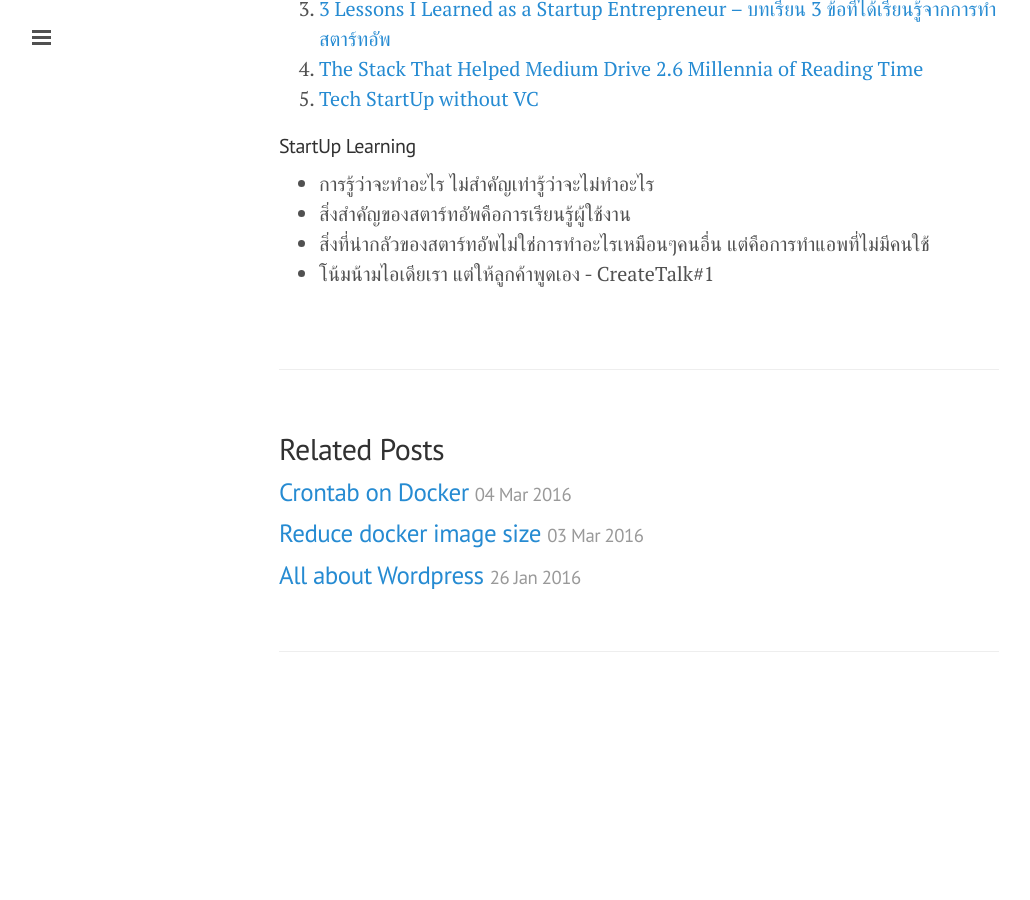
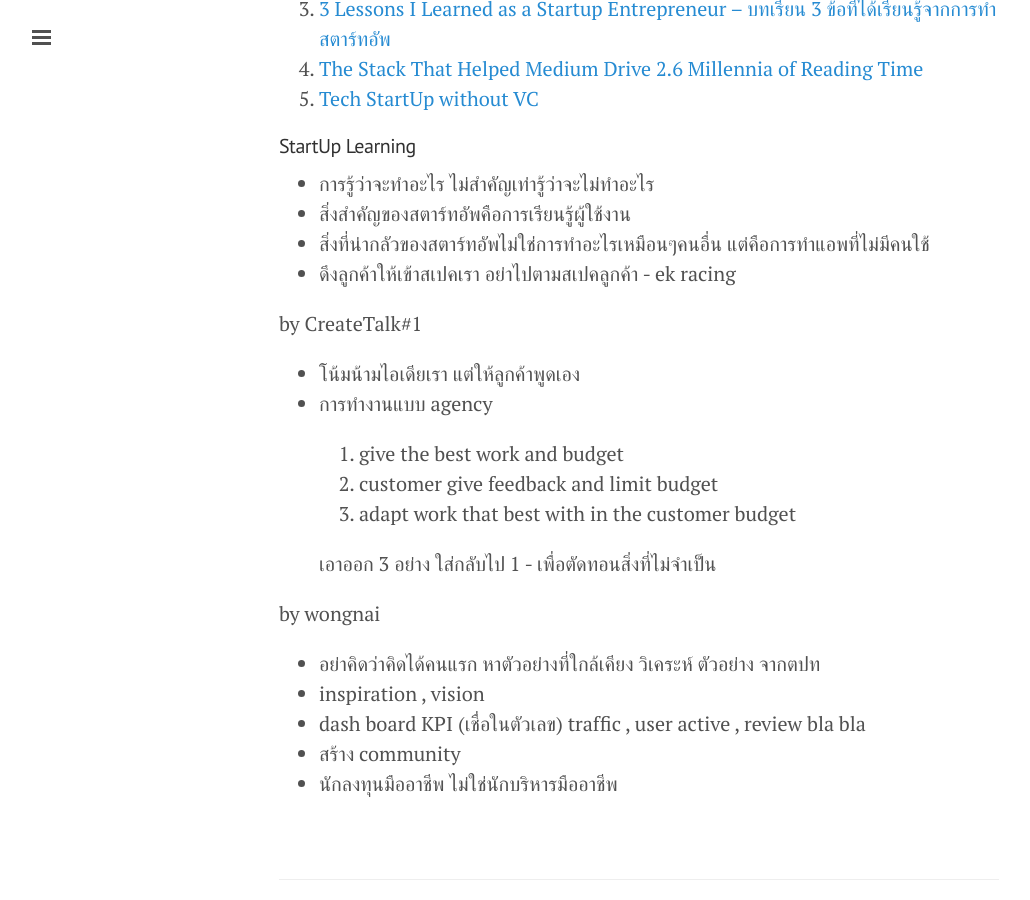
Before and after one commit to ibotdotout/ibotdotout.github.io, a Jekyll site: the page built from _posts/2015-10-01-startup.md, in a window 1280 px wide and 900 px high, scrolled down 1844 px. Shown: the whole window, without its empty margins (1-1031 px from the left). Built offline with Jekyll 4.4.1, drawn with Linux system fonts in a browser that asks for light colours; nearby versions of some CDN libraries; Markdown is read by kramdown in place of the engine named in the settings; comment, search, counter and statistics services are not loaded; before the commit the page ends 2576 px from its top, so only the background shows below that.

Commit message:
About startup

```diff
--- a/_posts/2015-10-01-startup.md
+++ b/_posts/2015-10-01-startup.md
@@ -70,4 +70,22 @@ permalink: startup
 - การรู้ว่าจะทำอะไร ไม่สำคัญเท่ารู้ว่าจะไม่ทำอะไร
 - สิ่งสำคัญของสตาร์ทอัพคือการเรียนรู้ผู้ใช้งาน
 - สิ่งที่น่ากลัวของสตาร์ทอัพไม่ใช่การทำอะไรเหมือนๆคนอื่น แต่คือการทำแอพที่ไม่มีคนใช้
-- โน้มน้ามไอเดียเรา แต่ให้ลูกค้าพูดเอง - CreateTalk#1
+- ดึงลูกค้าให้เข้าสเปคเรา อย่าไปตามสเปคลูกค้า - ek racing
+
+by CreateTalk#1
+- โน้มน้ามไอเดียเรา แต่ให้ลูกค้าพูดเอง
+- การทำงานแบบ agency
+
+   1. give the best work and budget
+   2. customer give feedback and limit budget
+   3. adapt work that best with in the customer budget
+
+   เอาออก 3 อย่าง ใส่กลับไป 1 -
+   เพื่อตัดทอนสิ่งที่ไม่จำเป็น
+
+by wongnai
+- อย่าคิดว่าคิดได้คนแรก  หาตัวอย่างที่ใกล้เคียง วิเคระห์ ตัวอย่าง จากตปท
+- inspiration , vision
+- dash board KPI (เชื่อในตัวเลข) traffic , user active , review bla bla
+- สร้าง community
+- นักลงทุนมืออาชีพ ไม่ใช่นักบริหารมืออาชีพ
```
